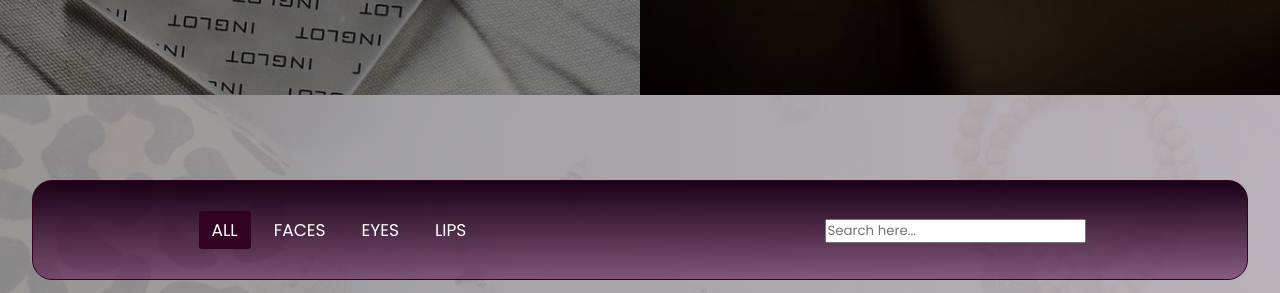
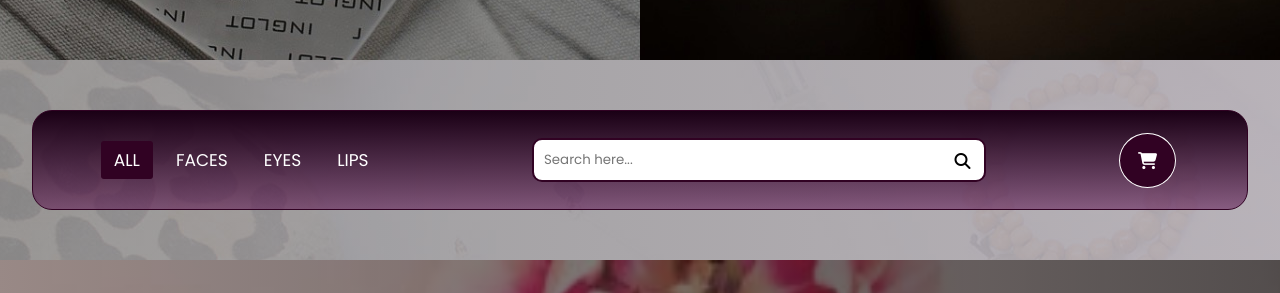
Before and after one commit to Laiba2711/Beauty-Bliss, a React (Create React App) app: page / in a window 1280 px wide. Shown: the part 940-1233 px from the top of the page. Built offline with nearby package versions, Linux system fonts and the light colour scheme.

Commit message:
add more

```diff
--- a/package.json
+++ b/package.json
@@ -9,6 +9,7 @@
     "bootstrap": "^5.3.3",
     "react": "^18.3.1",
     "react-bootstrap": "^2.10.5",
+    "react-bootstrap-icons": "^1.11.4",
     "react-dom": "^18.3.1",
     "react-router-dom": "^6.28.0",
     "react-scripts": "^5.0.1",
--- a/src/Components/footer.css
+++ b/src/Components/footer.css
@@ -18,7 +18,7 @@ footer{
   width: 100%;
   /* bottom: 0;
   left: 0; */
-  margin-top: 50px;
+  margin-top: 90px;
 }
 /* footer::before{
   content: '';
--- a/src/Pages/CardPages.jsx
+++ b/src/Pages/CardPages.jsx
@@ -1,4 +1,3 @@
-import React, { useState } from 'react';
 import { useParams } from 'react-router-dom'; // Hook to get dynamic route params
 import { dior } from './Api.js';
 import { Button } from 'react-bootstrap'; // For "Add to Cart" button
@@ -8,7 +7,6 @@ import '../style.css';
 export default function CardPage() {
   const { id } = useParams(); // Get the id from the URL
   const product = dior.find((item) => item.id === parseInt(id)); // Find the product by id
-  const [query, setQuery]= useState("");
   if (!product) {
     return <div>Product not found</div>; // Handle case where product doesn't exist
   }
--- a/src/Pages/CardSection.jsx
+++ b/src/Pages/CardSection.jsx
@@ -30,17 +30,22 @@
 //             </>
 //     )
 // }
-import React from 'react';
+import React, { useState, useEffect } from 'react';
 import { dior } from './Api.js';
 import { Card } from 'react-bootstrap';
 import { Link } from 'react-router-dom'; // Import Link for routing
 import '../style.css';
-
-
-
+import cartsection from './cartsection.jsx';
 
 
 export default function Cards() {
+  const [query, setQuery]= useState("");
+
+
+  function changeHandler(e) {
+    console.log(e.target.value);
+    setQuery(e.target.value);
+  }
   return (
 
      <div Shop-area>
@@ -53,14 +58,23 @@ export default function Cards() {
       {/* <li><a href="#">Lips</a></li> */}
     </ul>
       <div className='search-bar'>
-    <input type="search" className='border' placeholder='Search here...' />
+    <input className='border' placeholder='Search here...' type="text" id="searchInput" value={query}
+      onChange={changeHandler} />
+      <span id="searchBtn" >
+      <i className='fa fa-search' ></i>
+      </span>
       </div>
+      <div className='cart-icon'>
+      <i class="fas fa-shopping-cart"></i>
+          </div>
       </div>
     <div className='beauty'>
          <div>
                <h1 className='CardTitle'>Our Products<hr /></h1></div>
 
-      {dior.map((meraMakeup) => (
+      {dior.filter((meraMakeup)=>{
+        return meraMakeup.title.toLowerCase().includes(query);
+      }).map((meraMakeup) => (
         <Makeup key={meraMakeup.id} {...meraMakeup} />
       ))}
     </div>
--- /dev/null
+++ b/src/Pages/cartsection.jsx
@@ -0,0 +1,10 @@
+import React from 'react';
+
+function AboutPage() {
+  return (
+    <div>
+      <h1>Shopping Cart</h1>
+    </div>
+  );
+}
+export default AboutPage;
--- a/src/style.css
+++ b/src/style.css
@@ -16,7 +16,7 @@ body{
     display: flex;
     align-items: center;
     justify-content: center;
-    margin: 85px 0px;
+    margin: 50px 0px;
   }
   .container {
     position: relative;
@@ -482,3 +482,37 @@ section {
   background-size: cover;
   height: calc(100vh - 80px);
 }
+.search-bar{
+  width: 12cm;
+  position: relative;
+}
+.search-bar input{
+  width: 100%;
+  padding: 10px 30px 10px 10px;
+  text-align: left;
+  border: 2px solid #310223;
+  border-radius: 10px;
+}
+.search-bar i {
+  position: absolute;
+  right: 15px;
+  top: 15px;
+  cursor: pointer;
+}
+.cart-icon i{
+   padding: 18px;
+   border: 1px solid white;
+  margin: 0 8px;
+  border-radius: 50%;
+  text-align: center;
+  color: #fff;
+  font-size: 17px;
+  transition: all 0.4s ease;
+}
+.cart-icon i{
+  background:#310223;
+
+}
+.cart-icon i:hover{
+  color: #310223;
+  background: #fff;}
```
Also changed, not shown: src/Components/InputField.jsx (deleted, +0 -9 lines), src/Components/home.jsx (deleted, +0 -14 lines), 1 other file (tests, documents, lock files or other folders).
